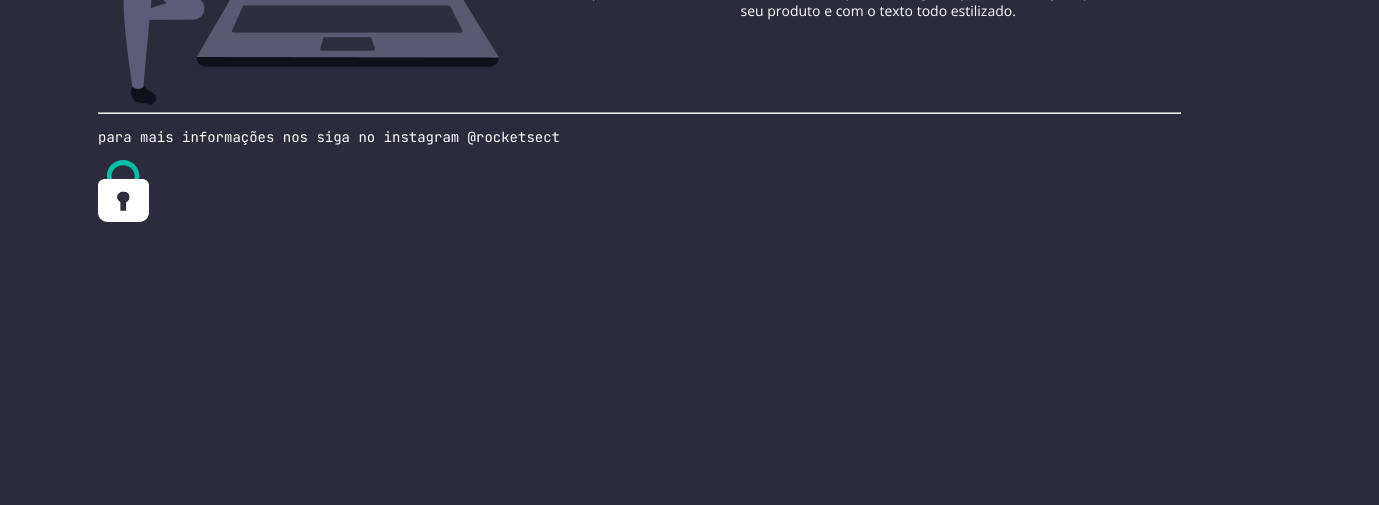
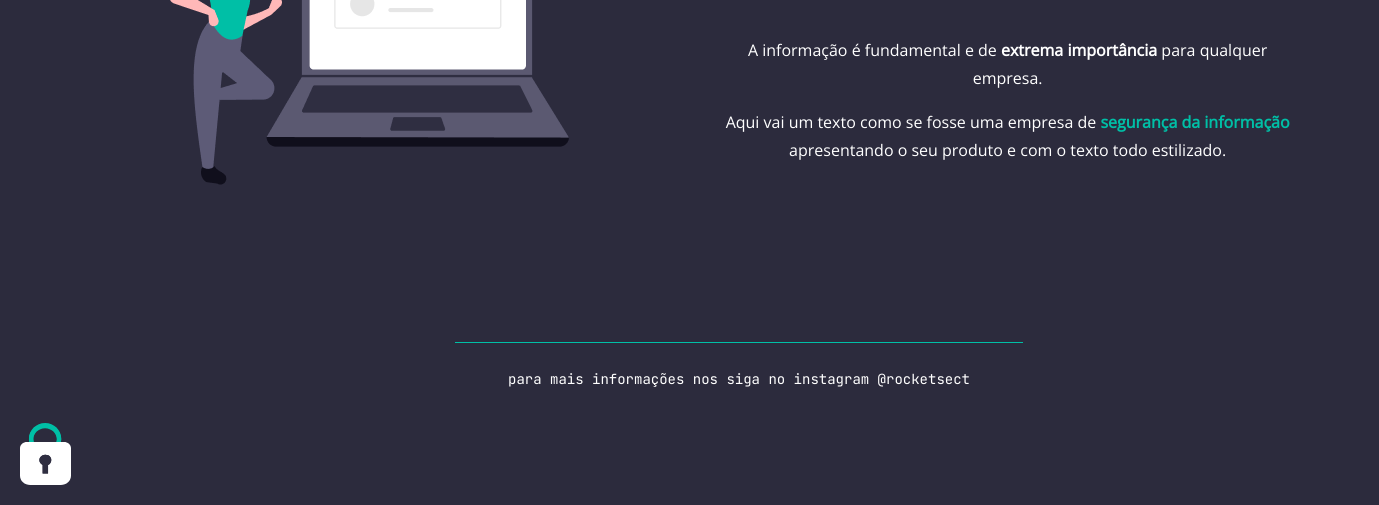
Before and after one commit to marinapgarcia/re-stage2-codigo-desafio-avancado, a plain HTML site: page index.html in a window 1280 px wide. Shown: the part 295-800 px from the top of the page, 1379 px wide, since content can reach past the window. Drawn offline with nearby package versions, Linux system fonts and the light colour scheme.

Commit message:
Update style.css

```diff
--- a/style.css
+++ b/style.css
@@ -1,55 +1,98 @@
 body{
-  background-color: #2C2B3D;
-  color: #FFF;
   font-family: 'JetBrains Mono', monospace;
   font-size: 14px;
   font-style: normal;
 
-  margin: 71px 99px 23px 98px;
+  background-color: #2C2B3D;
+  color: #FFF;
 
-}
-
-.page{
-  width: 1083px;
-  height: 626px;
+  width: 1280px;
+  height: 500px;
+  margin: 50px 98px 10px 99px;
 }
 
 nav{
   display: flex;
   justify-content: space-between;
+  align-items: center;
+  border: 2px;
 }
 
 ul{
   list-style: none;
+
   display: flex;
   justify-content: space-between;
   align-items: center;
   gap: 64px;
 }
 
-ul li a:hover{
-  font-style: bold;
+ul li:hover{
+  font-style: normal;
+  font-weight: 700;
 }
 
 main{
   display: flex;
-  justify-content: space-between;
+  justify-content: space-around;
+  align-items: center;
+  margin: 101px auto;
 }
 
 h1{
   font-size: 36px;
+
+  height: 40px;
+  margin-bottom: 60px;
 }
 
 h1 span{
+  font-style: normal;
+  font-weight: 700;
   color: #00BFA6;
 }
 
 section p{
   text-align: center;
+  font-family: 'Open Sans', sans-serif;
+  font-size: 16px;
+  font-style: normal;
+  font-weight: 400;
+  line-height: 28px;
+
   width: 604px;
-  font-family: 'Open Sans', sans-serif; font-family: ;
+}
+
+section p span{
+  color: #00BFA6;
+  font-family: Open Sans;
+  font-size: 16px;
+  font-style: normal;
+  font-weight: 700;
+  line-height: 28px;
+}
+
+hr{
+  border-style: none;
+  background: #00BFA6;
+
+  height: 1px;
+  width: 568.001px;
 }
 
 footer{
   font-size: 14px;
+  align-items: center;
+  margin-top: 157px;
 }
+
+footer p{
+  text-align: center;
+  margin-top: 27px;
+}
+
+#padlock {
+  position: fixed;
+  bottom: 20px;
+  left: 20px;
+}
```
